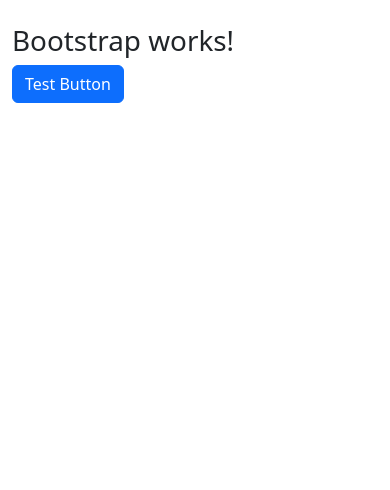
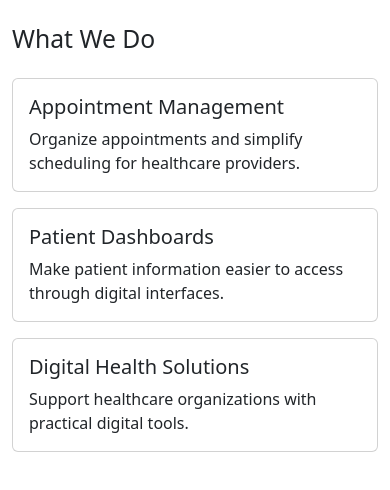
Before and after one commit to shathabargouthi55-sudo/gridsapps-bootstrap-starter, a plain HTML site: page index.html in a window 390 px wide. Drawn offline with nearby package versions, Linux system fonts and the light colour scheme.

Commit message:
Day 06: add responsive card grid

```diff
--- a/index.html
+++ b/index.html
@@ -10,10 +10,40 @@
 </head>
 <body>
 
-    <div class="container py-4">
-        <h1>Bootstrap works!</h1>
-        <button class="btn btn-primary">Test Button</button>
+   <div class="container py-4">
+    <h2 class="mb-4">What We Do</h2>
+
+    <div class="row g-3">
+
+        <div class="col-12 col-md-6 col-lg-4">
+            <div class="card h-100">
+                <div class="card-body">
+                    <h3 class="card-title h5">Appointment Management</h3>
+                    <p class="card-text">Organize appointments and simplify scheduling for healthcare providers.</p>
+                </div>
+            </div>
+        </div>
+
+        <div class="col-12 col-md-6 col-lg-4">
+            <div class="card h-100">
+                <div class="card-body">
+                    <h3 class="card-title h5">Patient Dashboards</h3>
+                    <p class="card-text">Make patient information easier to access through digital interfaces.</p>
+                </div>
+            </div>
+        </div>
+
+        <div class="col-12 col-md-6 col-lg-4">
+            <div class="card h-100">
+                <div class="card-body">
+                    <h3 class="card-title h5">Digital Health Solutions</h3>
+                    <p class="card-text">Support healthcare organizations with practical digital tools.</p>
+                </div>
+            </div>
+        </div>
+
     </div>
+</div>
 
     <script src="https://cdn.jsdelivr.net/npm/bootstrap@5.3.3/dist/js/bootstrap.bundle.min.js"></script>
 </body>
```
